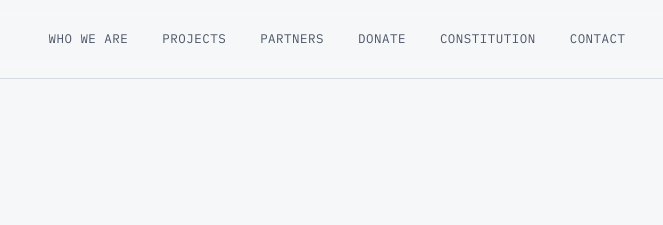
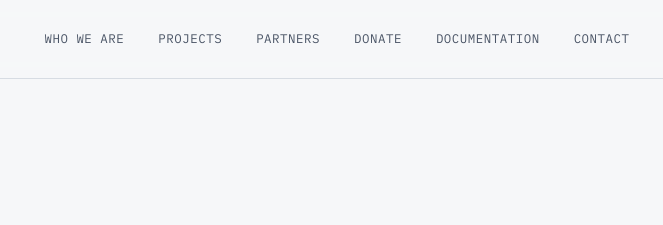
Before and after one commit to SaffronWare/DawsonAerospaceWebsiteV100000, a website: page admin.html in a window 1280 px wide. Shown: the top 225 px of the page, 386-1049 px from the left. Drawn offline with Linux system fonts and the light colour scheme.

Commit message:
Update admin.html

```diff
--- a/admin.html
+++ b/admin.html
@@ -145,7 +145,7 @@
       <a href="index.html#projects">Projects</a>
       <a href="index.html#partners">Partners</a>
       <a href="index.html#donate">Donate</a>
-      <a href="assets/constitution.pdf" target="_blank" rel="noopener">Constitution</a>
+      <a href="documentation.html">Documentation</a>
       <a href="index.html#contact">Contact</a>
     </nav>
     <div class="header-actions">
@@ -163,7 +163,7 @@
     <a href="index.html#projects">Projects</a>
     <a href="index.html#partners">Partners</a>
     <a href="index.html#donate">Donate</a>
-    <a href="assets/constitution.pdf" target="_blank" rel="noopener">Constitution</a>
+    <a href="documentation.html">Documentation</a>
     <a href="index.html#contact">Contact</a>
   </div>
 </header>
```
